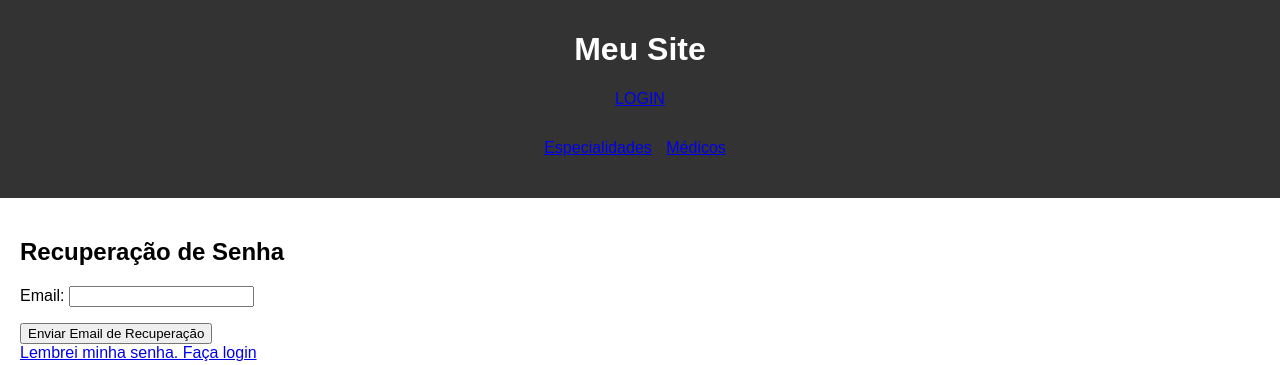
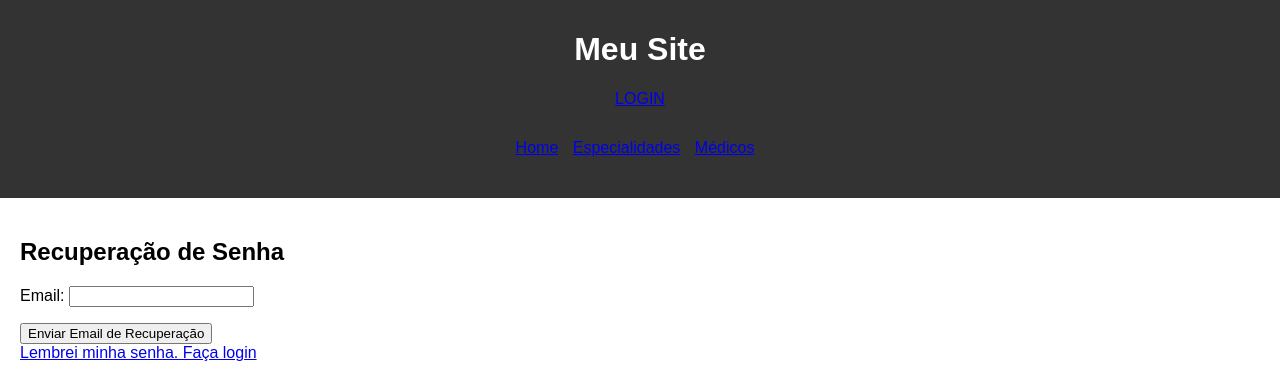
Before and after one commit to andersonfontes/exercicios_django, a Django app: page /password-reset/ in a window 1280 px wide. Shown: the top 365 px of the page. Run offline with Django 5.2, Linux system fonts and the light colour scheme.

Commit message:
corrigido view p/ mostrar home indepentente se está logado ; alterado tambem o template base.html

```diff
--- a/medicos/templates/base.html
+++ b/medicos/templates/base.html
@@ -22,6 +22,7 @@
         {% endif %}
         <nav>
             <ul>
+                <li><a href="{% url 'home' %}" class="button">Home</a></li>
                 <li><a href="{% url 'especialidade_list' %}">Especialidades</a></li>
                 <li><a href="{% url 'medico_list' %}">Médicos</a></li>
             </ul>
--- a/medicos/views.py
+++ b/medicos/views.py
@@ -66,5 +66,4 @@ class MedicoDeleteView(LoginRequiredMixin, DeleteView):
     success_url = reverse_lazy('medico_list')
 
 def homepage(request):
-    template = loader.get_template("home.html")
-    return HttpResponse(template.render())
+    return render(request, "home.html")
```
Also changed, not shown: db.sqlite3.
